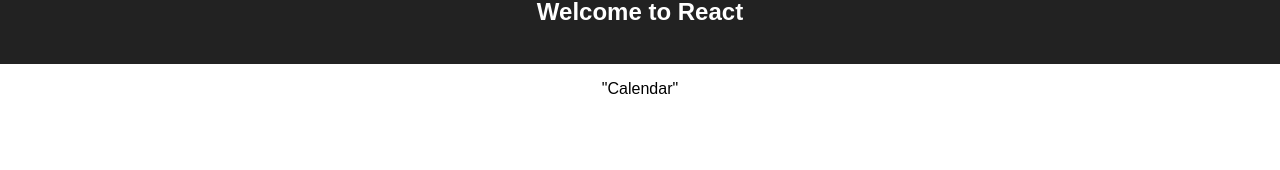
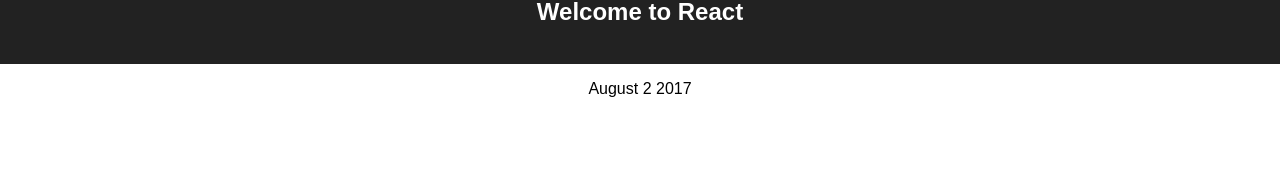
Before and after one commit to ccincotti3/Calendar, a React (Create React App) app: page / in a window 1280 px wide. Shown: the part 126-296 px from the top of the page. Built offline with nearby package versions, Linux system fonts and the light colour scheme.

Commit message:
Mount correct today's date

```diff
--- a/src/calendar.jsx
+++ b/src/calendar.jsx
@@ -10,11 +10,21 @@
     let date = new Date();
     let month = date.getMonth();
     let day = date.getDay();
-    let year = date.getYear();
+    let year = date.getFullYear();
+
+    this.setState({month: month, day: day, year, year});
+  }
+
+  parseMonth(num) {
+    let monthNames = ["January", "February", "March", "April", "May", "June",
+      "July", "August", "September", "October", "November", "December"
+    ];
+    return monthNames[num];
   }
 
   render() {
-    return <p>"Calendar"</p>
+    const monthName = this.parseMonth(this.state.month)
+    return <p>{monthName} {this.state.day} {this.state.year}</p>
   }
 }
 
```
